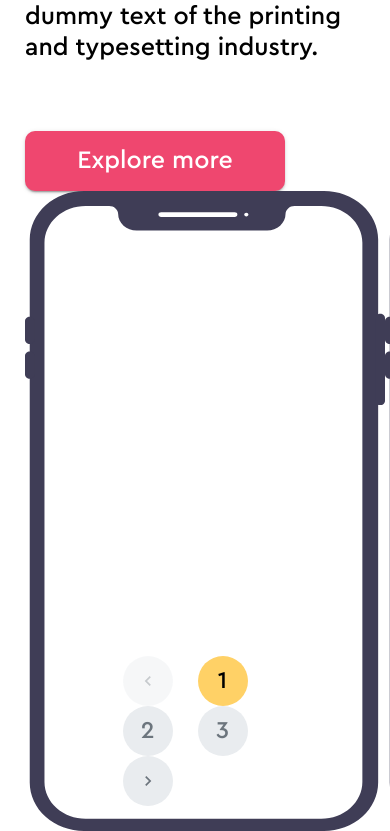
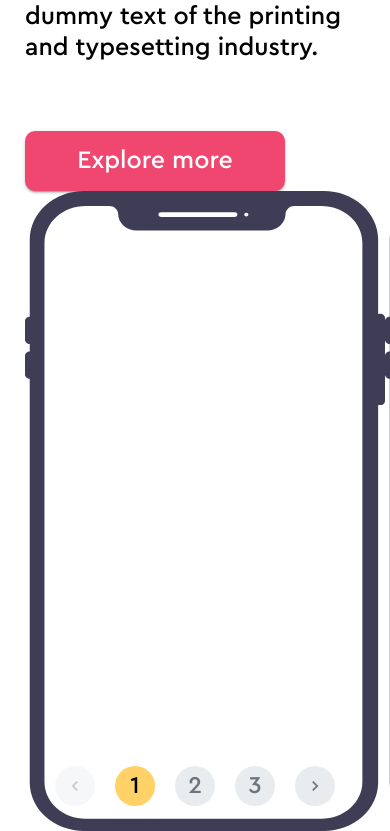
Before and after one commit to jaballogian/portfolio, a React (Create React App) app: page / in a window 390 px wide. Shown: the part 2450-3281 px from the top of the page. Built offline with nearby package versions, Linux system fonts and the light colour scheme.

Commit message:
add styles for sm screen for Custom Pagination component

```diff
--- a/src/components/CustomPagination/customPaginationUseStyles.js
+++ b/src/components/CustomPagination/customPaginationUseStyles.js
@@ -6,17 +6,28 @@ import colors from '../../utils/colors'
 
 const useStyles = makeStyles((theme) => ({
   root: {
+    width: '100vw',
+    display: 'flex',
+    justifyContent: 'center',
+    boxSizing: 'border-box',
     '& .MuiPaginationItem-root': {
       backgroundColor: colors['cultured'],
       color: colors['slateGray'],
-      height: 50,
-      width: 50,
       borderRadius: '50%',
-      margin: '0px 12.5px',
       fontSize: 24,
       '&:hover': {
         backgroundColor: colors['slateGray'],
         color: colors['cultured'],
+      },
+      [theme.breakpoints.down('sm')]: {
+        height: 40,
+        width: 40,
+        margin: '0px 10px',
+      },
+      [theme.breakpoints.up('md')]: {
+        height: 50,
+        width: 50,
+        margin: '0px 12.5px',
       },
     },
     '& .Mui-selected': {
@@ -28,12 +39,18 @@ const useStyles = makeStyles((theme) => ({
       },
     },
     '& .MuiPaginationItem-ellipsis': {
-      height: 50,
-      width: 50,
-      borderRadius: 32,
+      borderRadius: '50%',
       display: 'flex',
       justifyContent: 'center',
       alignItems: 'center',
+      [theme.breakpoints.down('sm')]: {
+        height: 40,
+        width: 40,
+      },
+      [theme.breakpoints.up('md')]: {
+        height: 50,
+        width: 50,
+      },
     },
   },
 }))
```
